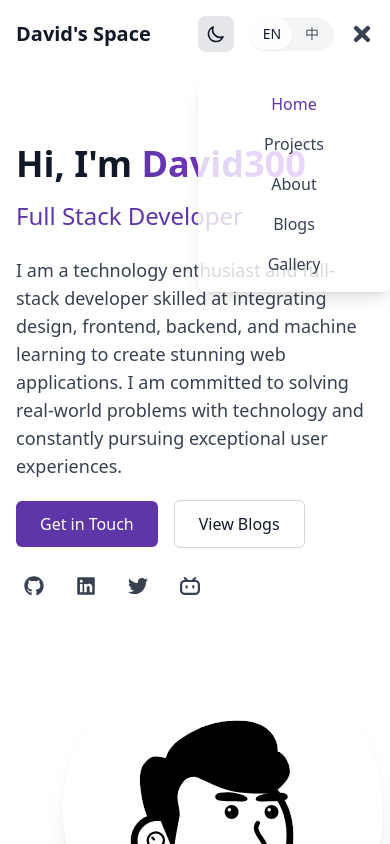
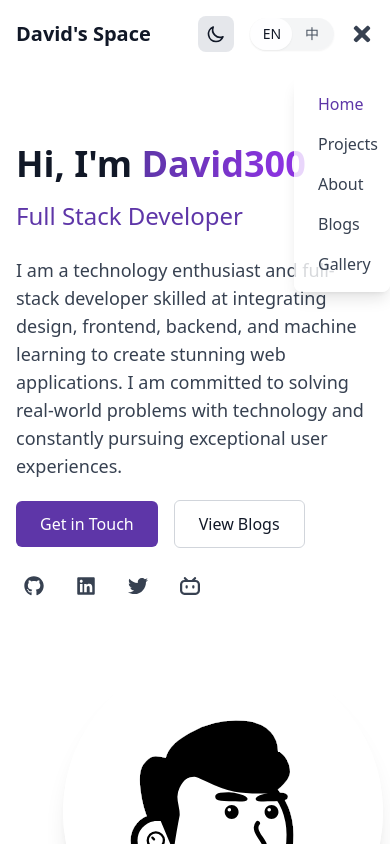
Before and after one commit to lodrg/portfolio, a Next.js app: page / in a window 390 px wide. Both pictures are taken after a click on the button 362 px from the left and 34 px from the top of the page. Shown: the top 844 px of the page. Built offline with nearby package versions, Linux system fonts and the light colour scheme.

Commit message:
update sidebar

```diff
--- a/src/components/layout/Header.tsx
+++ b/src/components/layout/Header.tsx
@@ -215,7 +215,7 @@ export default function Header() {
                       absolute
                       top-full
                       right-0
-                      w-48
+                      w-24
                       bg-white/80
                       dark:bg-gray-900/80
                       backdrop-blur-sm
@@ -231,7 +231,7 @@ export default function Header() {
               opacity: { duration: 0.2 }
             }}
           >
-            <ul className="flex flex-col items-center space-y-4 py-4">
+            <ul className="flex flex-col items-start space-y-4 py-4 px-6">
               {navLinks.map((link) => (
                 <li key={link.href}>
                   <Link
```
